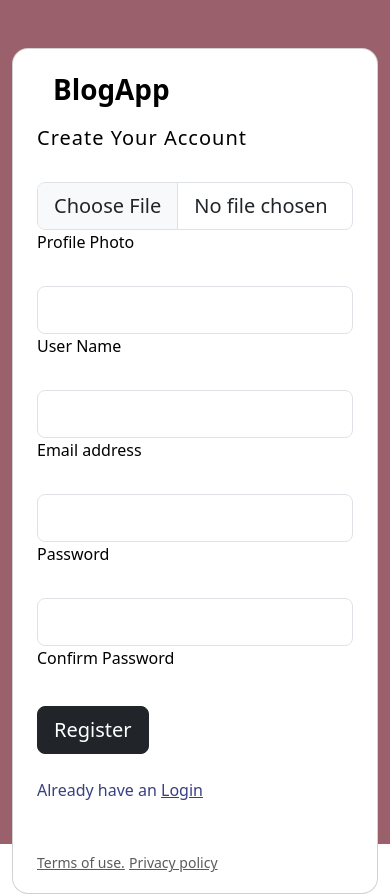
After one commit to Jayesh-cj/Blog, a Django app: page /signup/ in a window 390 px wide. The commit adds this page. Run offline with Django 5.2, Linux system fonts and the light colour scheme; tables that the repository leaves empty hold one stand-in row (values such as "Sample post").

Commit message:
Signup and login template added

```diff
--- /dev/null
+++ b/account/urls.py
@@ -0,0 +1,10 @@
+from django.urls import path
+from account import views
+
+
+urlpatterns = [
+    path('signup/', views.signup_page, name='signup'),
+    path('login/', views.login_page, name='login'),
+    path('profile/', views.show_profile, name='profile'),
+    path('logout/', views.logout_page, name='logout')
+]
--- a/account/views.py
+++ b/account/views.py
@@ -1,3 +1,16 @@
 from django.shortcuts import render
+from .models import Profile
 
 # Create your views here.
+
+def signup_page(request):
+    return render(request, 'account/signup.html')
+
+def login_page(request):
+    return render(request, 'account/login.html')
+
+def show_profile(request):
+    return render(request, 'account/profile.html')
+
+def logout_page(request):
+    return render(request, 'account/login.html')
--- a/blogApp/urls.py
+++ b/blogApp/urls.py
@@ -24,6 +24,7 @@ from django.conf.urls.static import static
 urlpatterns = [
     path('admin/', admin.site.urls),
     path('', include('blogs.urls')),
+    path('', include('account.urls')),
 
     path('frola_editor/', include('froala_editor.urls'))
 ]
--- a/blogs/views.py
+++ b/blogs/views.py
@@ -4,7 +4,7 @@ from .models import *
 # Create your views here.
 
 def home(request):
-    return render(request, 'home.html')
+    return render(request, 'blogs/home.html')
 
 # Get  blog details
 def get_blog(request, id):
@@ -12,6 +12,6 @@ def get_blog(request, id):
         blog_obj = Blog.objects.get(id = id)
     except Exception as e:
         print(e)
-    return render(request, 'blog.html',{
+    return render(request, 'blogs/blog.html',{
         'blog' : blog_obj
     })
--- /dev/null
+++ b/static/css/signup.css
@@ -0,0 +1,8 @@
+.custom {
+    height: 100vh;
+    overflow: scroll;
+}
+
+.custom::-webkit-scrollbar {
+    display: none;
+}
--- /dev/null
+++ b/templates/account/signup.html
@@ -0,0 +1,108 @@
+{% load static %}
+
+<!DOCTYPE html>
+<html lang="en">
+
+<head>
+    <meta charset="UTF-8">
+    <meta name="viewport" content="width=device-width, initial-scale=1.0">
+    <title>Login</title>
+
+    <!-- include bootstrap css -->
+    <link href="https://cdn.jsdelivr.net/npm/bootstrap@5.3.3/dist/css/bootstrap.min.css" rel="stylesheet"
+        integrity="sha384-QWTKZyjpPEjISv5WaRU9OFeRpok6YctnYmDr5pNlyT2bRjXh0JMhjY6hW+ALEwIH" crossorigin="anonymous">
+
+    <link rel="stylesheet" href="{% static '/css/signup.css' %} ">
+    <style>
+        body::-webkit-scrollbar {
+            display: none;
+        }
+    </style>
+
+</head>
+
+<body>
+
+
+    <section class="vh-100" style="background-color: #9A616D;">
+        <div class="container py-5 h-100">
+            <div class="row d-flex justify-content-center align-items-center h-100">
+                <div class="col col-xl-10">
+                    <div class="card" style="border-radius: 1rem;">
+                        <div class="row g-0">
+                            <div class="col-md-6 col-lg-5 d-none d-md-block">
+                                <img src="https://mdbcdn.b-cdn.net/img/Photos/new-templates/bootstrap-login-form/img1.webp"
+                                    alt="login form" class="img-fluid" style="border-radius: 1rem 0 0 1rem;" />
+                            </div>
+                            <div class="col-md-6 col-lg-7 d-flex align-items-center">
+                                <div class="card-body p-4 p-lg-5 text-black custom">
+
+                                    <form>
+
+                                        <div class="d-flex align-items-center mb-3 pb-1">
+                                            <i class="fas fa-cubes fa-2x me-3" style="color: #ff6219;"></i>
+                                            <span class="h1 fw-bold mb-0">BlogApp</span>
+                                        </div>
+
+                                        <h5 class="fw-normal mb-3 pb-3" style="letter-spacing: 1px;">Create Your
+                                            Account</h5>
+
+                                        <div data-mdb-input-init class="form-outline mb-4">
+                                            <input type="file" id="form2Example17"
+                                                class="form-control form-control-lg" />
+                                            <label class="form-label" for="form2Example17">Profile Photo</label>
+                                        </div>
+
+                                        <div data-mdb-input-init class="form-outline mb-4">
+                                            <input type="email" id="form2Example17"
+                                                class="form-control form-control-lg" />
+                                            <label class="form-label" for="form2Example17">User Name</label>
+                                        </div>
+
+                                        <div data-mdb-input-init class="form-outline mb-4">
+                                            <input type="email" id="form2Example17"
+                                                class="form-control form-control-lg" />
+                                            <label class="form-label" for="form2Example17">Email address</label>
+                                        </div>
+
+                                        <div data-mdb-input-init class="form-outline mb-4">
+                                            <input type="password" id="form2Example27"
+                                                class="form-control form-control-lg" />
+                                            <label class="form-label" for="form2Example27">Password</label>
+                                        </div>
+
+                                        <div data-mdb-input-init class="form-outline mb-4">
+                                            <input type="password" id="form2Example27"
+                                                class="form-control form-control-lg" />
+                                            <label class="form-label" for="form2Example27">Confirm Password</label>
+                                        </div>
+
+                                        <div class="pt-1 mb-4">
+                                            <button data-mdb-button-init data-mdb-ripple-init
+                                                class="btn btn-dark btn-lg btn-block" type="button">Register</button>
+                                        </div>
+
+                                        <!-- <a class="small text-muted" href="#!">Forgot password?</a> -->
+                                        <p class="mb-5 pb-lg-2" style="color: #393f81;">Already have an <a
+                                                href="{% url 'login' %}" style="color: #393f81;">Login</a></p>
+                                        <a href="#!" class="small text-muted">Terms of use.</a>
+                                        <a href="#!" class="small text-muted">Privacy policy</a>
+                                    </form>
+
+                                </div>
+                            </div>
+                        </div>
+                    </div>
+                </div>
+            </div>
+        </div>
+    </section>
+
+
+    <!-- inlude bootstrap js -->
+    <script src="https://cdn.jsdelivr.net/npm/bootstrap@5.3.3/dist/js/bootstrap.bundle.min.js"
+        integrity="sha384-YvpcrYf0tY3lHB60NNkmXc5s9fDVZLESaAA55NDzOxhy9GkcIdslK1eN7N6jIeHz"
+        crossorigin="anonymous"></script>
+</body>
+
+</html>
--- a/templates/blog.html
+++ b/templates/blogs/blog.html
@@ -1,4 +1,4 @@
-{% extends "header.html" %}
+{% extends "blogs/header.html" %}
 
 {% block content %}
 
--- /dev/null
+++ b/templates/blogs/home.html
@@ -0,0 +1,5 @@
+{% extends "blogs/header.html" %}
+
+{% block content %}
+
+{% endblock content %}
--- a/templates/home.html
+++ /dev/null
@@ -1 +0,0 @@
-{% extends "header.html" %}
```
Also changed, not shown: templates/account/login.html (added, +81 -0 lines), templates/blogs/header.html (renamed from templates/header.html, +24 -5 lines), static/Images/no-face-1.png (added).
